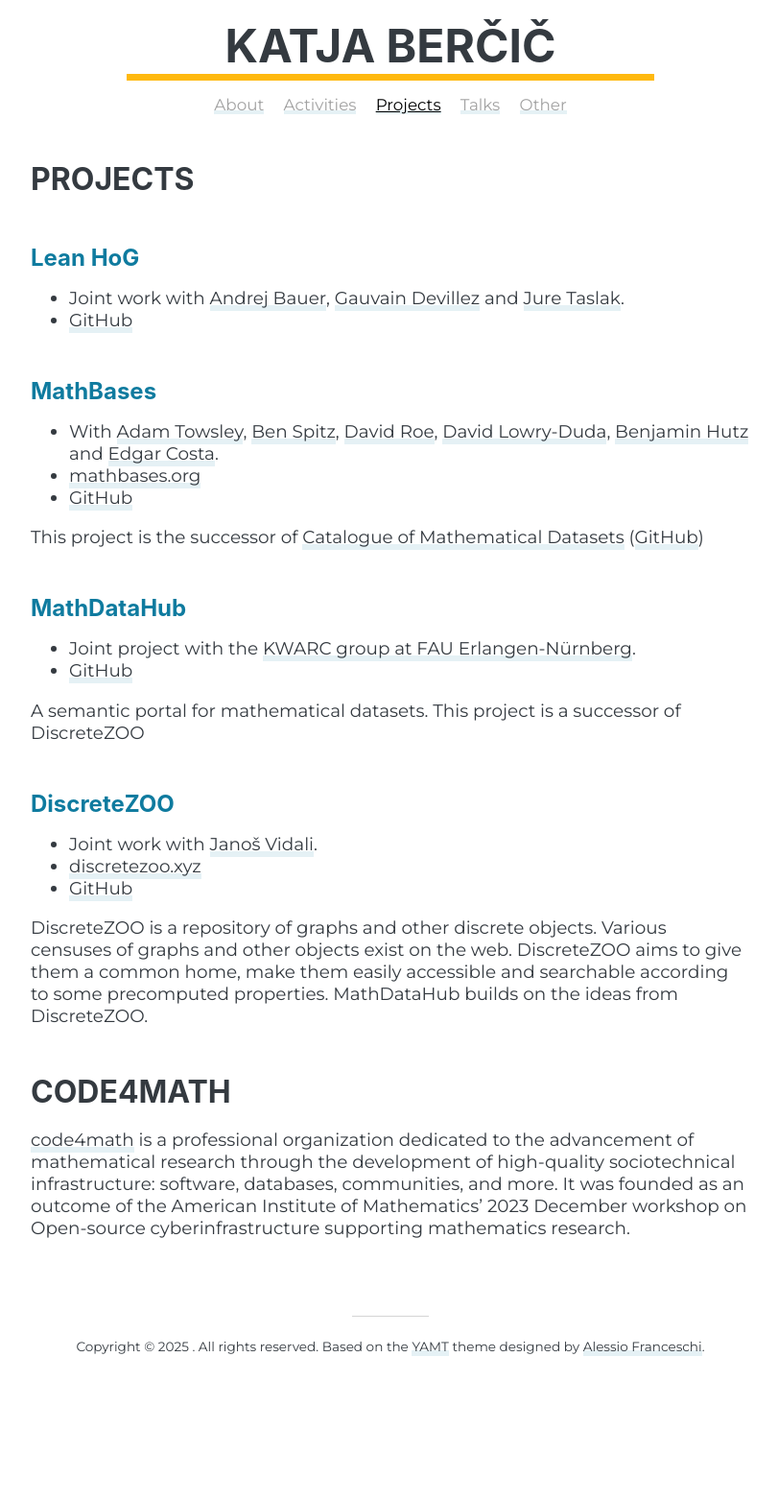
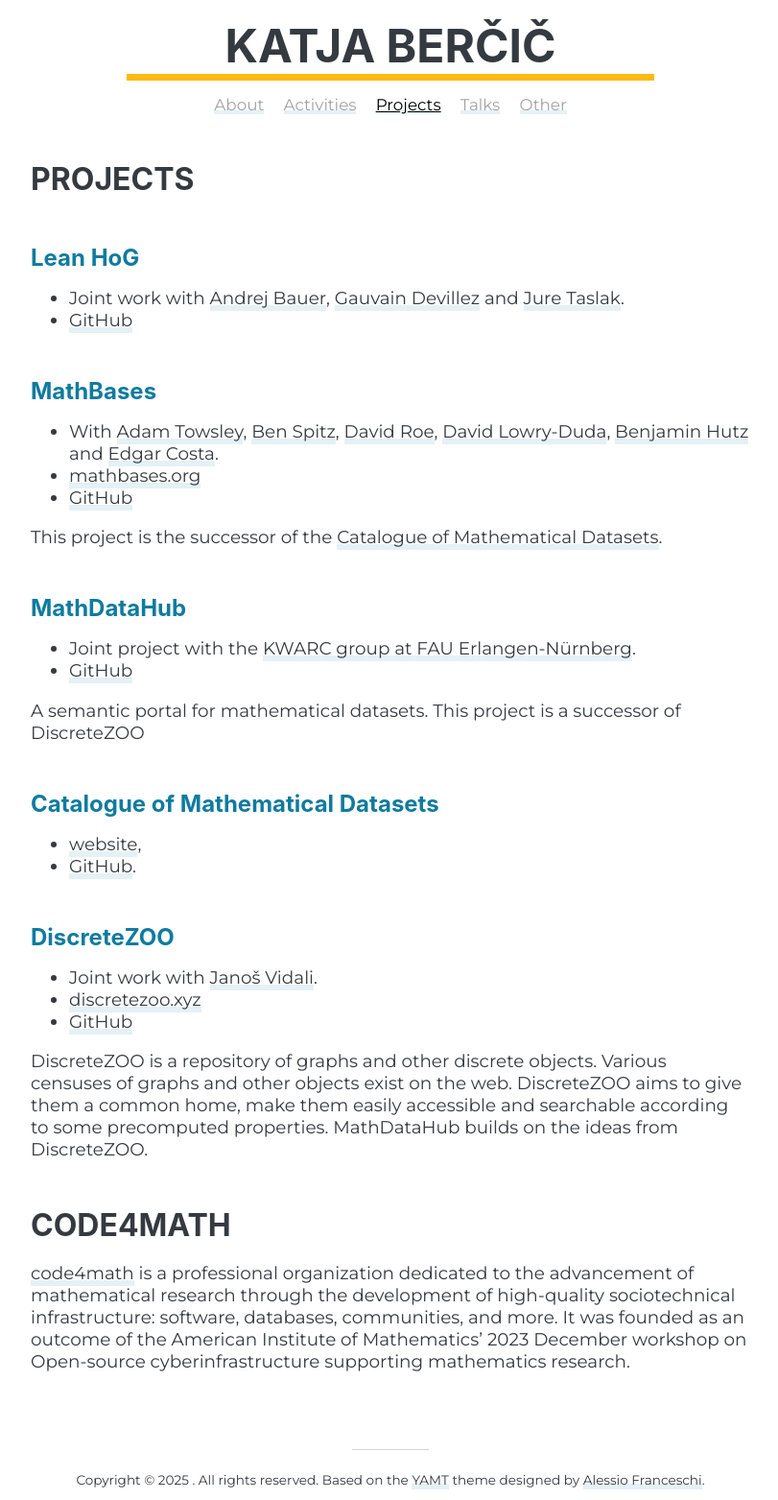
Before and after one commit to katjabercic/katja.not.si, a Jekyll site: the page built from projects.md, in a window 1280 px wide. Shown: the whole page at 96% size, without its empty margins (233-1044 px from the left). Built offline with Jekyll 4.4.1, drawn with Linux system fonts in a browser that asks for light colours; nearby versions of some CDN libraries; some web fonts are replaced; before the commit the page ends 1424 px from its top, so only the background shows below that.

```diff
--- a/projects.md
+++ b/projects.md
@@ -2,6 +2,8 @@
 layout: page
 title: Katja Berčič | Projects
 ---
+
+
 
 # Projects
 
@@ -16,7 +18,7 @@ title: Katja Berčič | Projects
 * [mathbases.org](https://mathbases.org)
 * [GitHub](https://github.com/MathBases)
 
-This project is the successor of [Catalogue of Mathematical Datasets](https://mathdb.mathhub.info) ([GitHub](https://github.com/MathHubInfo/MathDBDjango))
+This project is the successor of the [Catalogue of Mathematical Datasets](#catalogue-of-mathematical-datasets).
 
 ## MathDataHub
 
@@ -25,6 +27,11 @@ This project is the successor of [Catalogue of Mathematical Datasets](https://ma
 
 A semantic portal for mathematical datasets.
 This project is a successor of DiscreteZOO
+
+## Catalogue of Mathematical Datasets
+
+* [website](https://mathdb.mathhub.info),
+* [GitHub](https://github.com/MathHubInfo/MathDBDjango).
 
 ## DiscreteZOO
 
```
